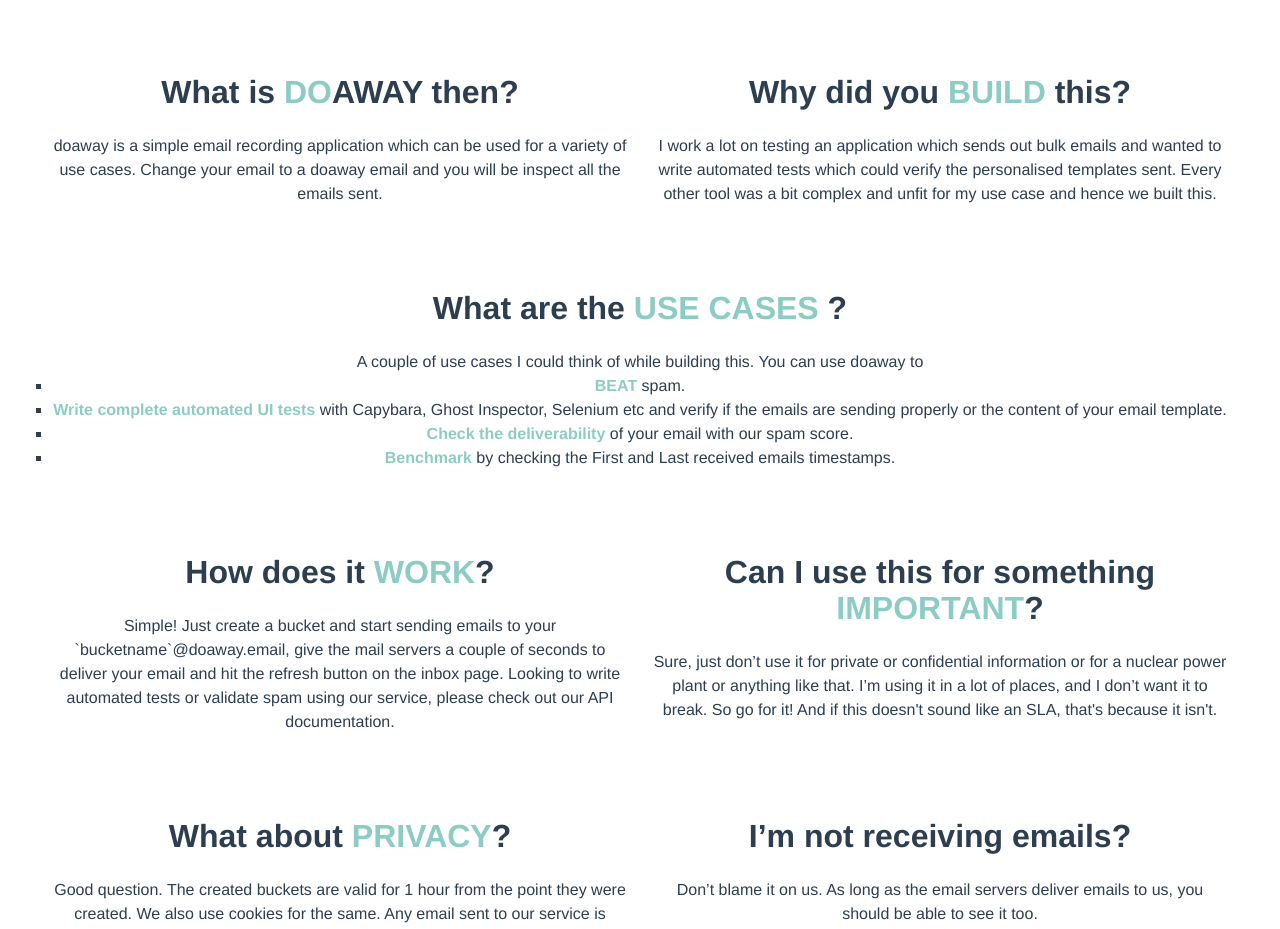
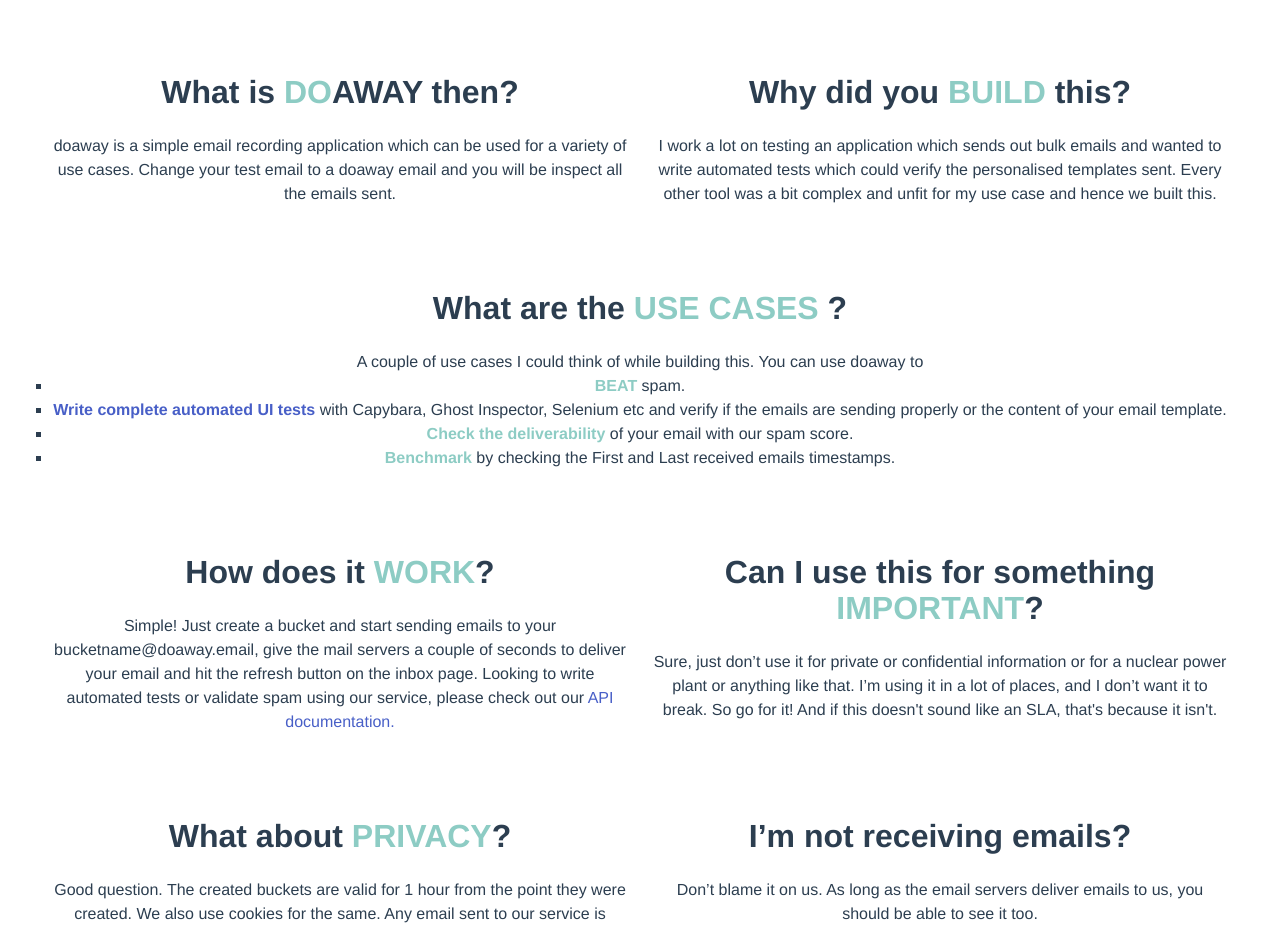
Before and after one commit to thedhanawada/do-away-client, a Vue app: page /#/ in a window 1280 px wide. Shown: the part 580-1509 px from the top of the page. Built offline with nearby package versions, Linux system fonts and the light colour scheme; what vue-notification would draw is missing.

Commit message:
adding hrefs

```diff
--- a/src/components/modules/LandingPage.vue
+++ b/src/components/modules/LandingPage.vue
@@ -4,10 +4,10 @@
       <h3 class="title is-3">Info</h3>
       <ul>
          <li>
-          <a href>Docs URl</a>
+          <a href="https://github.com/Gaurav-Shankar/testbox-email/wiki/doaway.email-API-Documentation">Docs URL</a>
         </li>
         <li>
-          <a href>GitHub Repo</a>
+          <a href="https://github.com/team-underscore/">GitHub Repo</a>
         </li>
       </ul>
       <br />
@@ -80,7 +80,7 @@
             What is
             <span class="has-text-primary">DO</span>AWAY then?
           </h3>
-          <p>doaway is a simple email recording application which can be used for a variety of use cases. Change your email to a doaway email and you will be inspect all the emails sent.</p>
+          <p>doaway is a simple email recording application which can be used for a variety of use cases. Change your test email to a doaway email and you will be inspect all the emails sent.</p>
         </div>
 
         <div class="column">
@@ -105,7 +105,7 @@
               <span class="has-text-primary has-text-weight-bold">BEAT</span> spam.
             </li>
             <li>
-              <span class="has-text-primary has-text-weight-bold">Write complete automated UI tests</span> with Capybara, Ghost Inspector, Selenium etc and verify if the emails are sending properly or the content of your email template.
+              <span class="has-text-primary has-text-weight-bold"><a href="https://github.com/Gaurav-Shankar/testbox-email/wiki/Writing-Automated-Tests-with-doaway.email.">Write complete automated UI tests</a></span> with Capybara, Ghost Inspector, Selenium etc and verify if the emails are sending properly or the content of your email template.
             </li>
             <li>
               <span class="has-text-primary has-text-weight-bold">Check the deliverability</span> of your email with our spam score.
@@ -125,8 +125,8 @@
             <span class="has-text-primary has-text-weight-bold">WORK</span>?
           </h3>
           <p>
-            Simple! Just create a bucket and start sending emails to your `bucketname`@doaway.email, give the mail servers a couple of seconds to deliver your email and hit the refresh button on the inbox page.
-            Looking to write automated tests or validate spam using our service, please check out our API documentation.
+            Simple! Just create a bucket and start sending emails to your bucketname@doaway.email, give the mail servers a couple of seconds to deliver your email and hit the refresh button on the inbox page.
+            Looking to write automated tests or validate spam using our service, please check out our <a href = "https://github.com/Gaurav-Shankar/testbox-email/wiki/doaway.email-API-Documentation">API documentation.</a>
           </p>
         </div>
 
```
